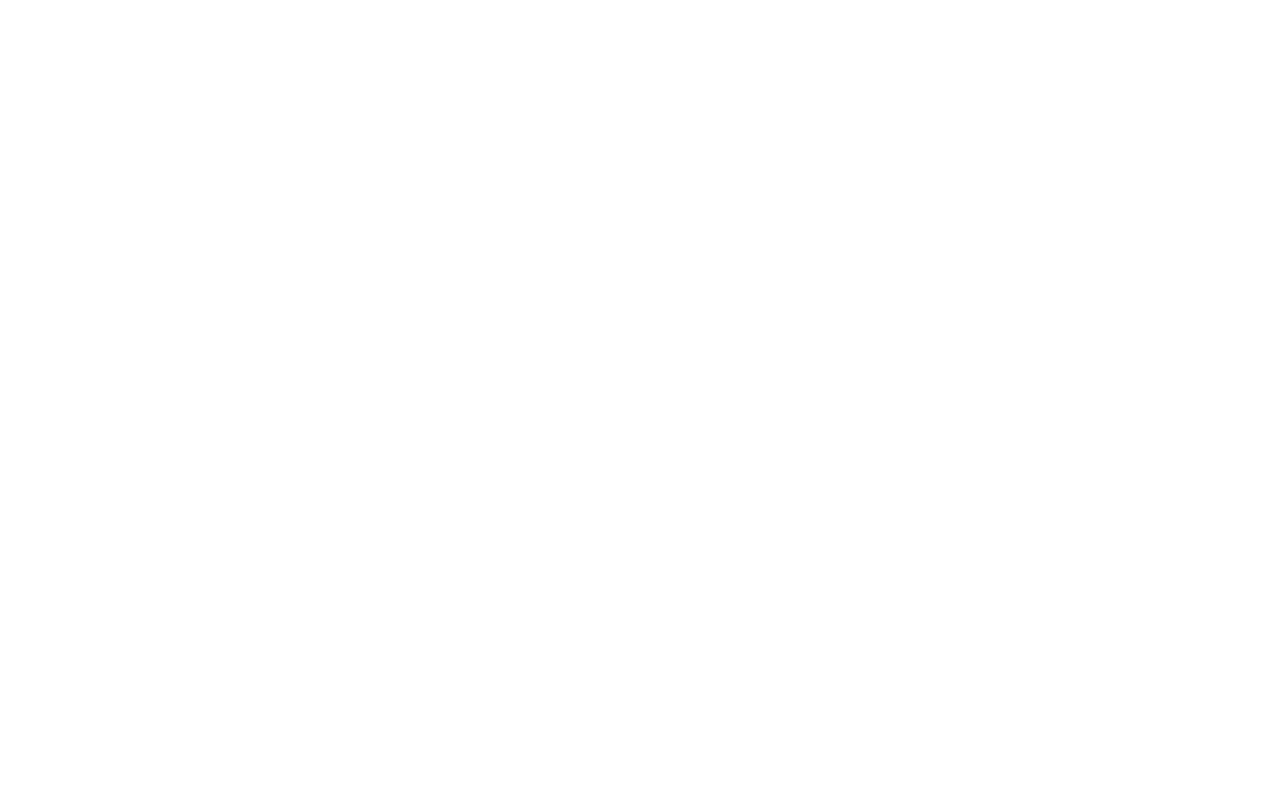
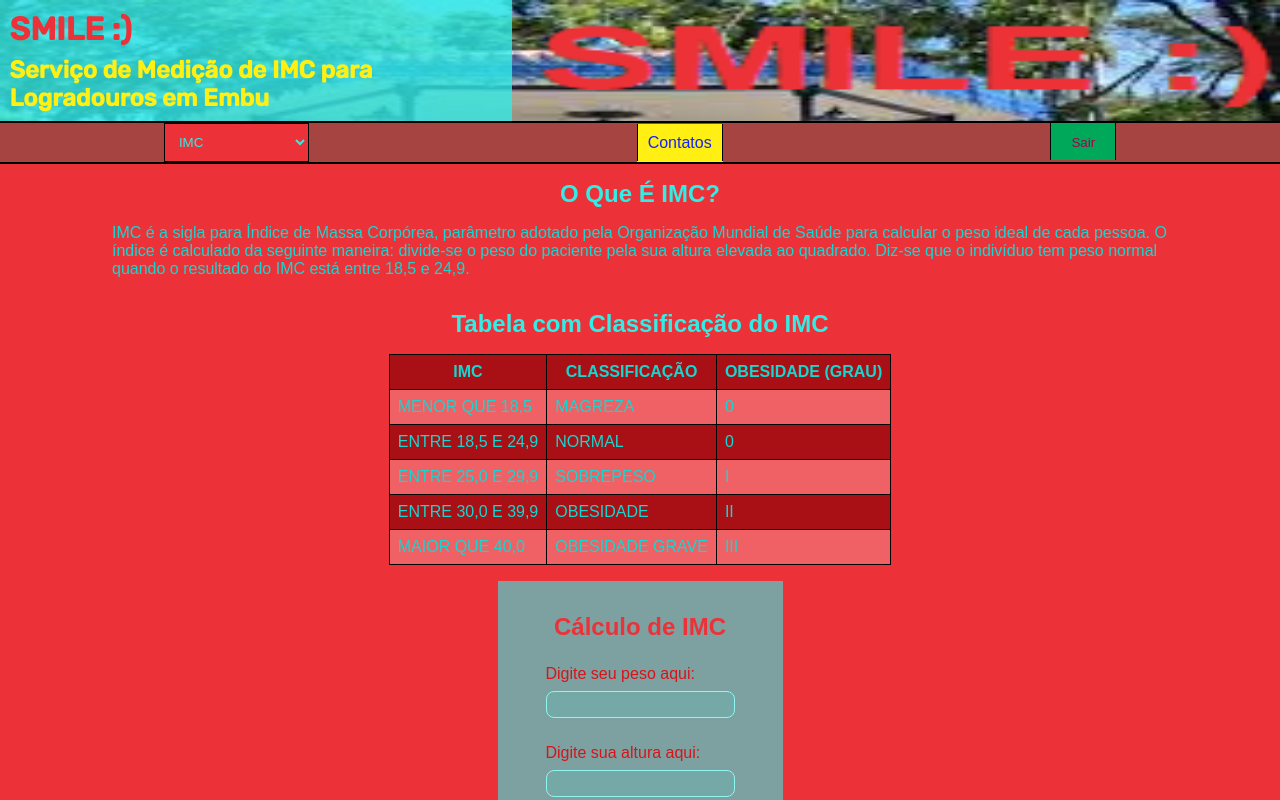
Before and after one commit to Wo1verine45/Atividade-2-IDW, a React (Create React App) app: page /imc in a window 1280 px wide. Before the commit this address had no page. Shown: the top 800 px of the page. Built offline with nearby package versions, Linux system fonts and the light colour scheme.

Commit message:
IMC Page Added

```diff
--- a/src/components/Navigation/Navigation.js
+++ b/src/components/Navigation/Navigation.js
@@ -97,7 +97,9 @@
             <a href="#contacts">Contatos</a>
           </li>
           <li className="nav-item-green">
-            <a href="home.html">Sair</a>
+            <Link className="a" to="/">
+              <button>Sair</button>
+            </Link>
           </li>
         </ul>
       </nav>
--- /dev/null
+++ b/src/pages/IMC/imc.css
@@ -0,0 +1,119 @@
+.index-body {
+  display: flex;
+  flex-direction: column;
+  align-items: center;
+  justify-content: space-around;
+  background: linear-gradient(
+    to right,
+    var(--color-background-red-dark),
+    var(--color-background-red-light)
+  );
+}
+
+.IMC-def-div {
+  display: flex;
+  flex-direction: column;
+  align-items: center;
+  justify-content: space-around;
+}
+
+.IMC-def-div p {
+  margin: 1rem 7rem;
+  color: hsl(var(--color-danger-hue-red), 83%, 46.1%);
+}
+
+.IMC-def {
+  margin-top: 1rem;
+  color: hsl(var(--color-danger-hue-red), 83%, 56.1%);
+}
+
+.IMC-table {
+  display: flex;
+  flex-direction: column;
+  align-items: center;
+  margin: 1rem;
+  color: hsl(var(--color-danger-hue-red), 83%, 56.1%);
+}
+
+table,
+th,
+td {
+  border: 0.5px solid black;
+  border-collapse: collapse;
+  color: hsl(var(--color-danger-hue-red), 83%, 46.1%);
+  padding: 0.5rem;
+}
+
+.color-1 {
+  background-color: hsl(var(--color-base-hue-red), 83%, 36.1%);
+}
+
+.color-2 {
+  background-color: hsl(var(--color-base-hue-red), 83%, 66.1%);
+}
+
+@media (max-width: 415px) {
+  .IMC-def-div p {
+    margin: 1rem;
+  }
+}
+
+.IMC-calc-div {
+  display: flex;
+  flex-direction: column;
+  align-items: center;
+  justify-content: space-around;
+  margin: 1rem;
+  padding: 1rem;
+  background-color: rgba(50, 236, 230, 0.6);
+}
+
+.IMC-calc {
+  margin: 1rem;
+  color: hsl(var(--color-base-hue-red), 83%, 56.1%);
+}
+
+.IMC-form {
+  display: flex;
+  flex-direction: column;
+  align-items: flex-start;
+  justify-content: space-around;
+}
+
+.IMC-form label {
+  margin: 0.5rem 2rem;
+  color: hsl(var(--color-base-hue-red), 83%, 46.1%);
+}
+
+.IMC-form input {
+  margin: 0rem 2rem;
+  border-radius: 0.5rem;
+  padding: 5px;
+  color: hsl(var(--color-base-hue-red), 83%, 46.1%);
+  background-color: rgba(50, 236, 230, 0.1);
+  border: 1px solid hsl(var(--color-danger-hue-red), 83%, 76.1%);
+}
+
+.error-message {
+  margin: 0.75rem 2rem;
+  color: hsl(var(--color-base-hue-red), 83%, 46.1%);
+}
+
+.IMC-btn {
+  cursor: pointer;
+  color: hsl(var(--color-base-hue-red), 83%, 46.1%);
+  margin: 0rem 2rem;
+  border: 1px solid hsl(var(--color-danger-hue-red), 83%, 76.1%);
+  padding: 0.5rem;
+  border-radius: 0.5rem;
+  background-color: rgba(50, 236, 230, 0.1);
+}
+
+.IMC-btn:hover {
+  background-color: rgba(50, 236, 230, 0.4);
+}
+
+.IMC-result {
+  margin: 0.75rem 2rem;
+  color: hsl(var(--color-base-hue-red), 83%, 46.1%);
+}
--- /dev/null
+++ b/src/pages/IMC/imc.js
@@ -0,0 +1,94 @@
+import { Footer } from "../../components/Footer";
+import { Header } from "../../components/Header";
+import "./imc.css";
+
+function IMC() {
+  return (
+    <div>
+      <Header note={false} imc={true} />
+      <div className="index-body">
+        <div className="IMC-def-div">
+          <h2 className="IMC-def" id="IMC-def">
+            O Que É IMC?
+          </h2>
+          <p>
+            IMC é a sigla para Índice de Massa Corpórea, parâmetro adotado pela
+            Organização Mundial de Saúde para calcular o peso ideal de cada
+            pessoa. O índice é calculado da seguinte maneira: divide-se o peso
+            do paciente pela sua altura elevada ao quadrado. Diz-se que o
+            indivíduo tem peso normal quando o resultado do IMC está entre 18,5
+            e 24,9.
+          </p>
+        </div>
+        <div>
+          <h2 className="IMC-table" id="IMC-table">
+            Tabela com Classificação do IMC
+          </h2>
+          <table>
+            <tr className="color-1">
+              <th>IMC</th>
+              <th>CLASSIFICAÇÃO</th>
+              <th>OBESIDADE (GRAU)</th>
+            </tr>
+            <tr className="color-2">
+              <td>MENOR QUE 18,5</td>
+              <td>MAGREZA</td>
+              <td>0</td>
+            </tr>
+            <tr className="color-1">
+              <td>ENTRE 18,5 E 24,9</td>
+              <td>NORMAL</td>
+              <td>0</td>
+            </tr>
+            <tr className="color-2">
+              <td>ENTRE 25,0 E 29,9</td>
+              <td>SOBREPESO</td>
+              <td>I</td>
+            </tr>
+            <tr className="color-1">
+              <td>ENTRE 30,0 E 39,9</td>
+              <td>OBESIDADE</td>
+              <td>II</td>
+            </tr>
+            <tr className="color-2">
+              <td>MAIOR QUE 40,0</td>
+              <td>OBESIDADE GRAVE</td>
+              <td>III</td>
+            </tr>
+          </table>
+        </div>
+        <div className="IMC-calc-div">
+          <h2 className="IMC-calc" id="IMC-calc">
+            Cálculo de IMC
+          </h2>
+          <form className="IMC-form">
+            <label for="weight-input">Digite seu peso aqui: </label>
+            <input
+              type="number"
+              name="weight-input"
+              value=""
+              data-weight-input
+            />
+            <br />
+            <label for="height-input">Digite sua altura aqui: </label>
+            <input
+              type="number"
+              name="height-input"
+              value=""
+              data-height-input
+            />
+            <br />
+            <div className="error-message" data-error-message></div>
+          </form>
+          <button className="IMC-btn" data-IMC-button>
+            Calcular
+          </button>
+          <div className="IMC-result" data-IMC-result></div>
+        </div>
+        <Footer />
+      </div>
+    </div>
+  );
+}
+
+export default IMC;
--- a/src/pages/Login/login.css
+++ b/src/pages/Login/login.css
@@ -59,6 +59,8 @@
   border: 1px solid hsl(var(--color-danger-hue-yellow), 100%, 73.5%);
   padding: 0.5rem;
   border-radius: 0.5rem;
+  background-color: rgba(18, 34, 255, 0.1);
+  cursor: pointer;
 }
 
 .login-btn:hover {
--- a/src/pages/Login/login.js
+++ b/src/pages/Login/login.js
@@ -1,3 +1,4 @@
+import { Link } from "react-router-dom";
 import { Footer } from "../../components/Footer";
 import { Header } from "../../components/Header";
 import "./login.css";
@@ -20,9 +21,9 @@
               <label for="password">Senha: </label>
               <input type="password" name="password" />
               <br />
-              <a className="login-btn" href="index.html">
-                Enviar
-              </a>
+              <Link to="/imc">
+                <button className="login-btn">Enviar</button>
+              </Link>
               <br />
               <div className="sign-in-phrase">Não é cadastrado ainda?</div>
               <a className="click-here-sign-in" href="signIn.html">
--- a/src/routes/routes.js
+++ b/src/routes/routes.js
@@ -1,5 +1,6 @@
 import { Route, Routes } from "react-router-dom";
 import Home from "../pages/Home/home";
+import IMC from "../pages/IMC/imc";
 import Login from "../pages/Login/login";
 import SignIn from "../pages/SignIn/signin";
 
@@ -9,6 +10,7 @@
       <Route path="/" element={<Home />}></Route>
       <Route path="/login" element={<Login />}></Route>
       <Route path="/signin" element={<SignIn />}></Route>
+      <Route path="/imc" element={<IMC />}></Route>
     </Routes>
   );
 }
```
